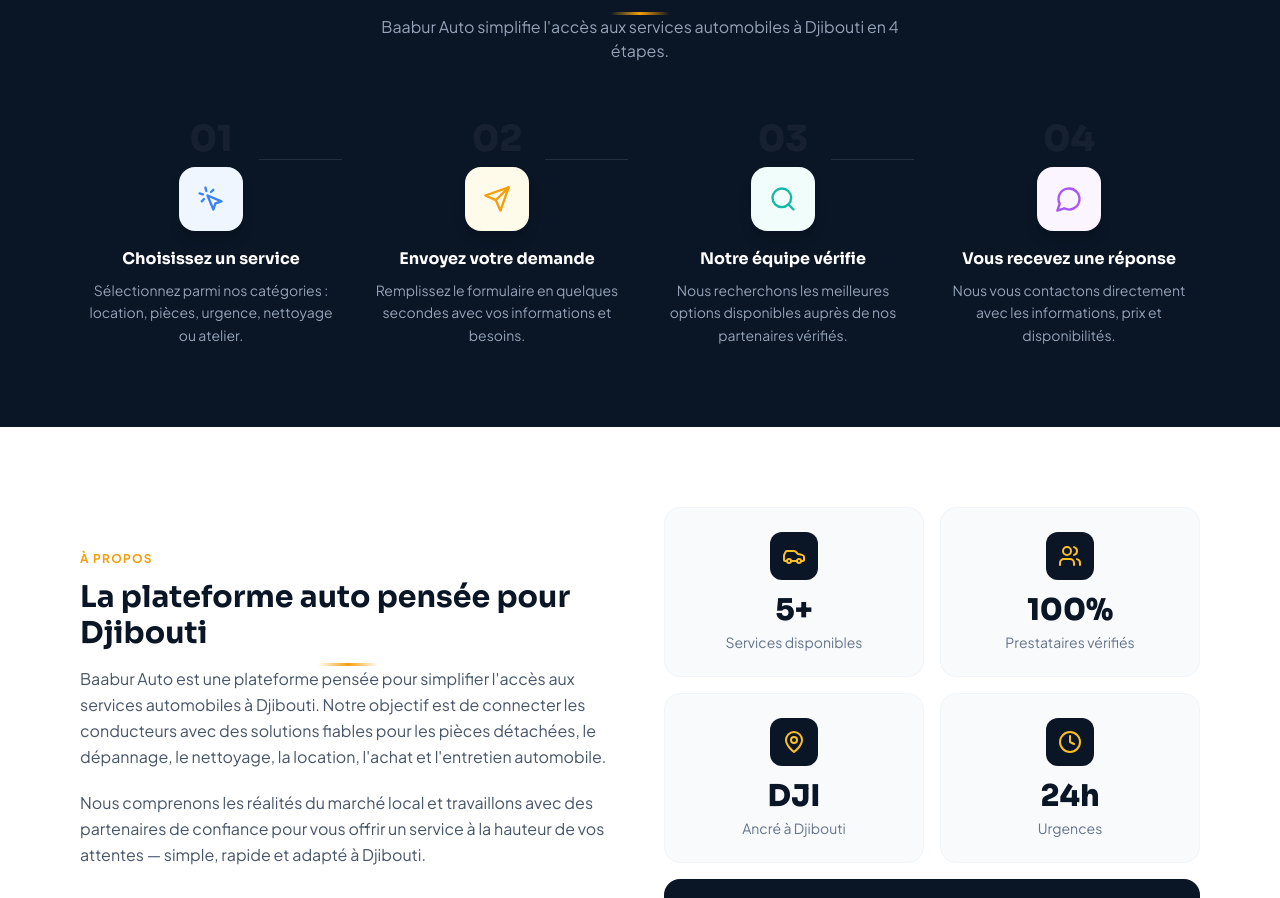
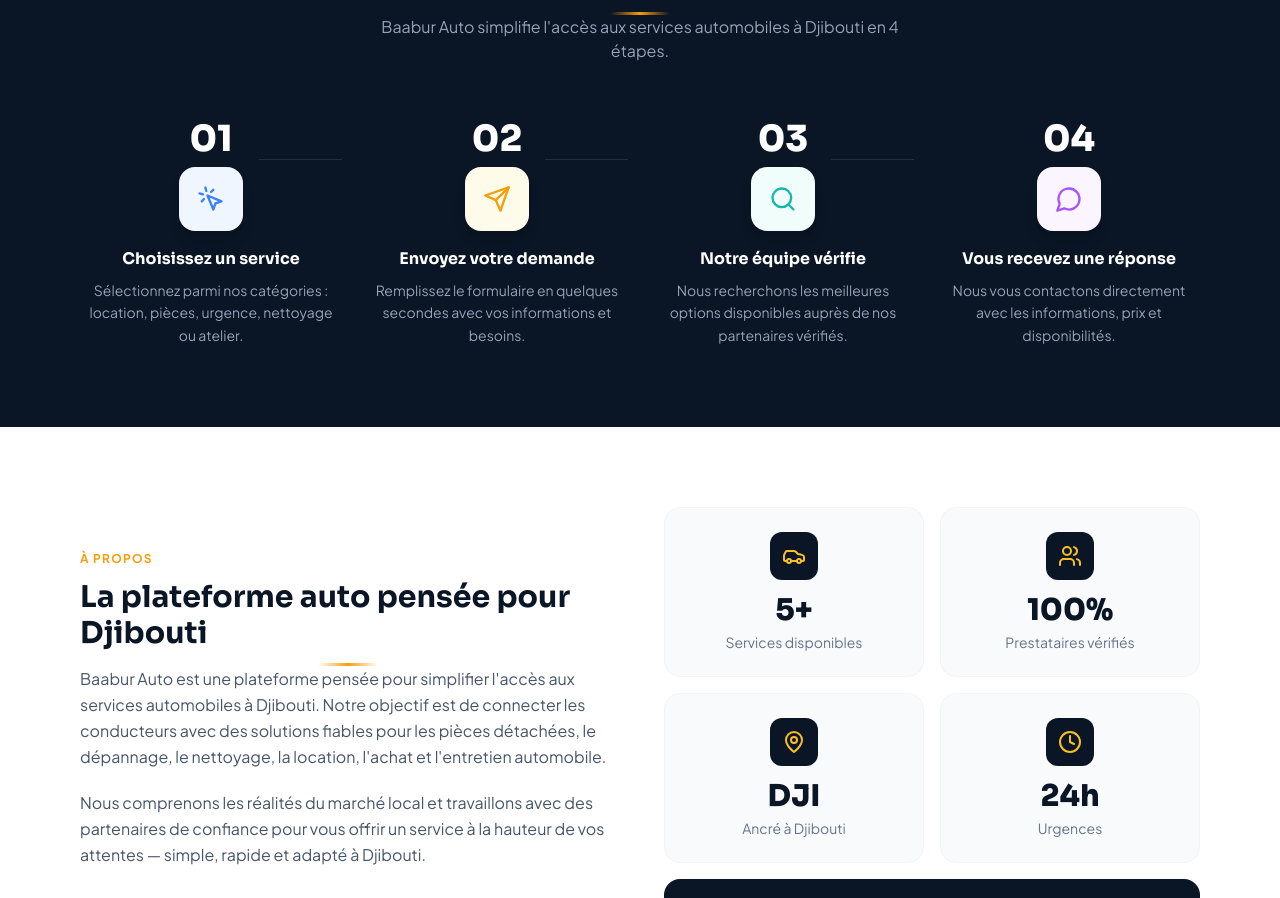
Before and after one commit to Medaliclay/baaburauto, a React (Vite) app: page / in a window 1280 px wide. Shown: the part 7390-8288 px from the top of the page. Built offline with nearby package versions, Linux system fonts and the light colour scheme.

Commit message:
Make step numbers white in HowItWorks section

```diff
--- a/src/components/HowItWorks.jsx
+++ b/src/components/HowItWorks.jsx
@@ -71,7 +71,7 @@
 
                 <div className="relative z-10 text-center">
                   {/* Number */}
-                  <div className="text-4xl font-display font-extrabold text-white/5 mb-2">
+                  <div className="text-4xl font-display font-extrabold text-white mb-2">
                     {step.num}
                   </div>
 
```
